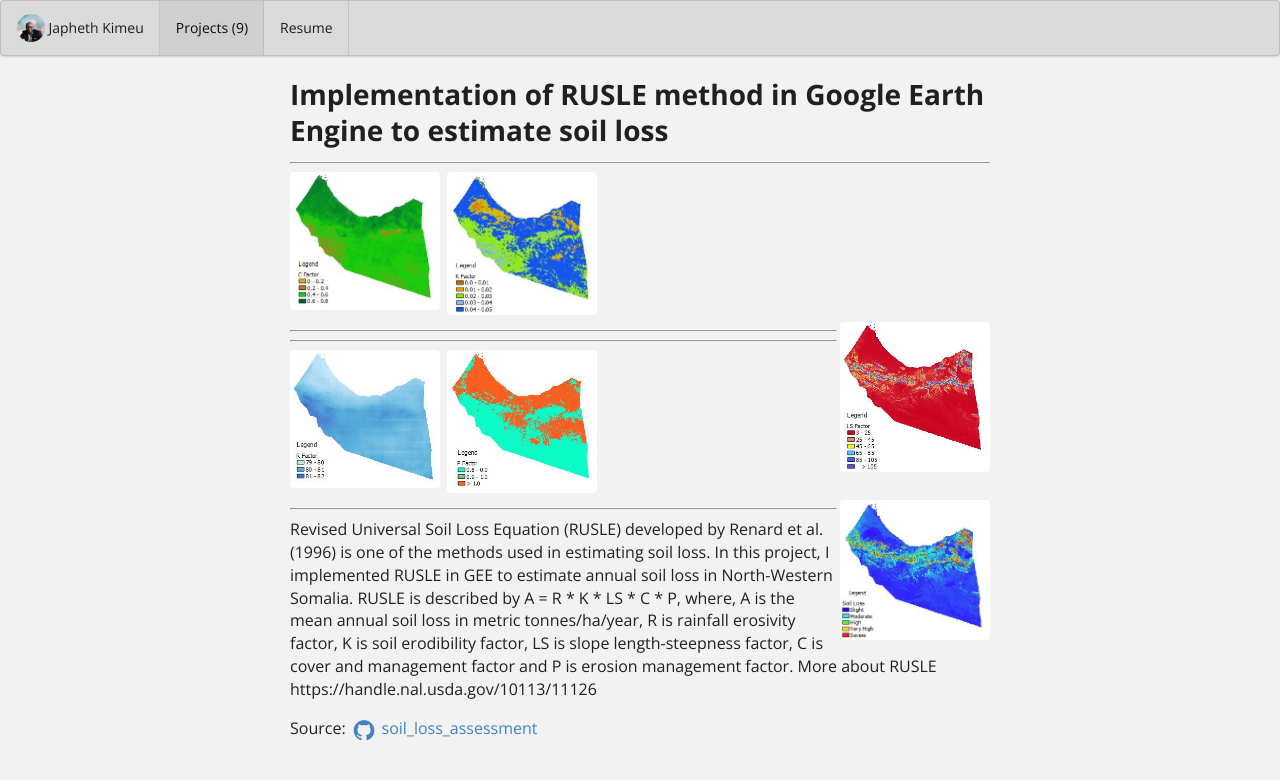
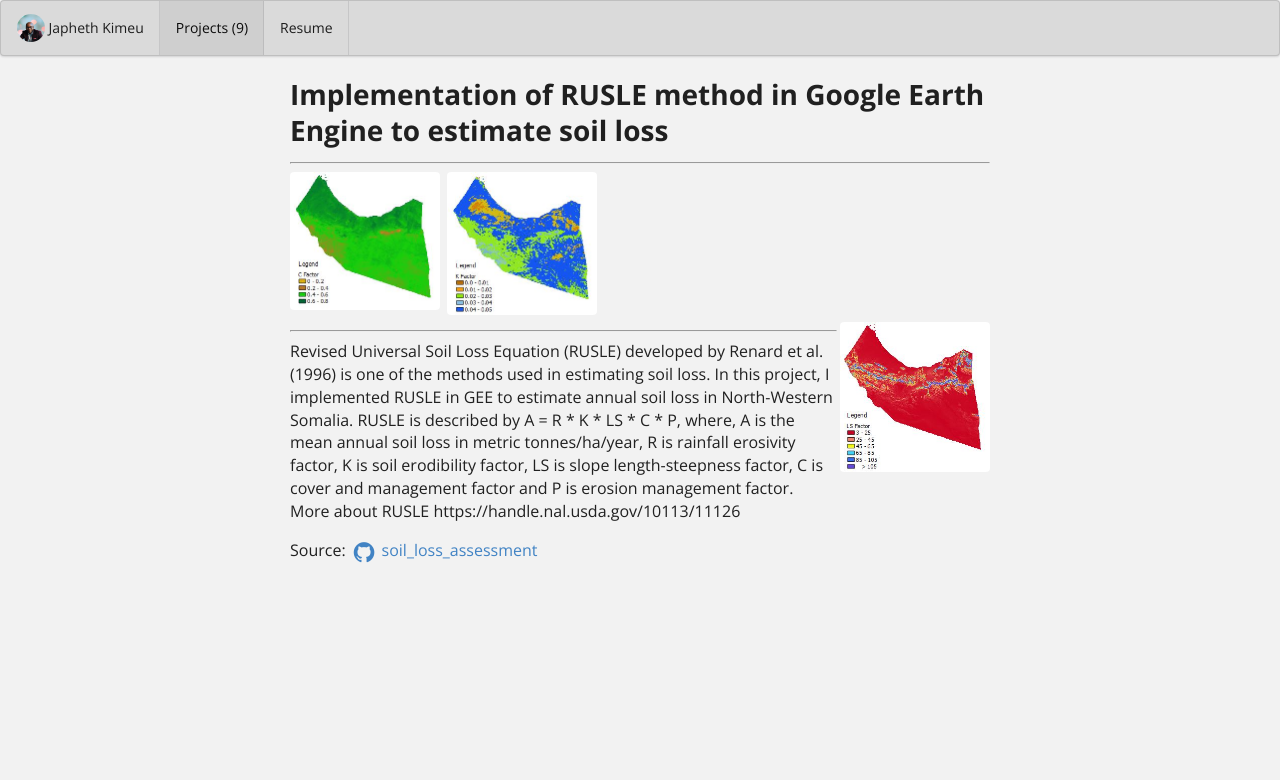
Before and after one commit to japhethkimeu/japhethkimeu.github.io, a Jekyll site: the page built from projects/project-3.md, in a window 1280 px wide. Shown: the top 780 px of the page. Built offline with Jekyll 4.4.1, drawn with Linux system fonts in a browser that asks for light colours.

Commit message:
Update project-3.md

```diff
--- a/projects/project-3.md
+++ b/projects/project-3.md
@@ -24,17 +24,6 @@
   <img align="right" class="ui image" src="../images/LS.JPG">
 </div>
 ---
----
-<div class="ui small rounded images">
-  <img align="left" class="ui image" src="../images/R.JPG">
-</div>
-<div class="ui small rounded images">
-  <img align="middle" class="ui image" src="../images/P.JPG">
-</div>
-<div class="ui small rounded images">
-  <img align="right" class="ui image" src="../images/annual_soil_loss.JPG">
-</div>
----
 
 Revised Universal Soil Loss Equation (RUSLE) developed by Renard et al. (1996) is one of the methods used in estimating soil loss. In this project, I implemented RUSLE in GEE to estimate annual soil loss in North-Western Somalia. RUSLE is described by A = R * K * LS * C * P, where, A is the mean annual soil loss in metric tonnes/ha/year, R is rainfall erosivity factor, K is soil erodibility factor, LS is slope length-steepness factor, C is cover and management factor and P is erosion management factor. More about RUSLE https://handle.nal.usda.gov/10113/11126
 
```
